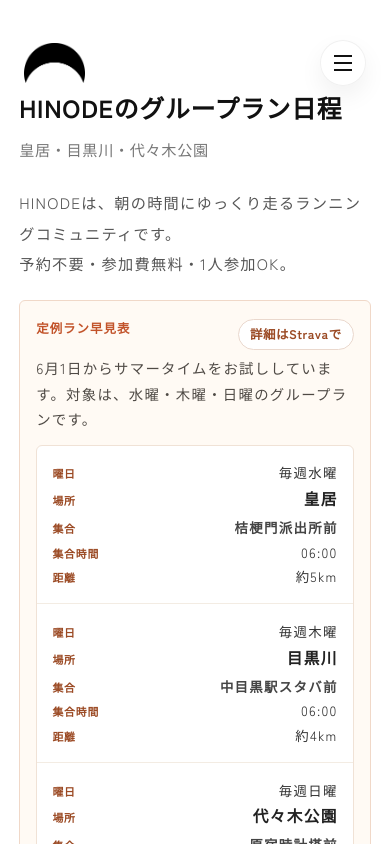
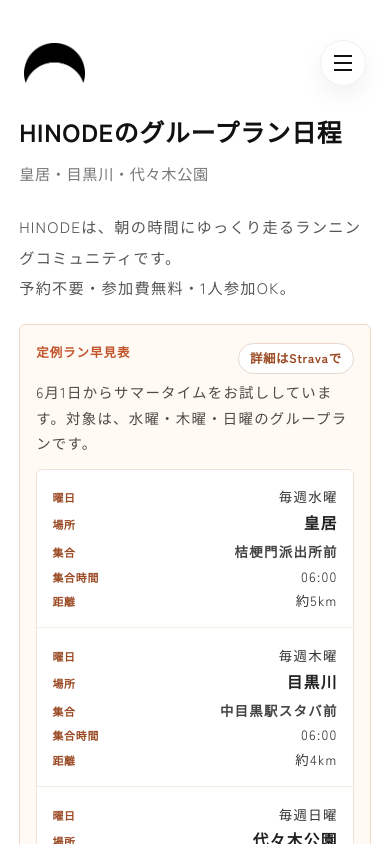
Before and after one commit to git10a/hinode, a Next.js app: page /schedule in a window 390 px wide. Shown: the top 844 px of the page. Built offline with nearby package versions, Linux system fonts and the light colour scheme.

Commit message:
Lower schedule page heading

```diff
--- a/app/schedule/schedule.module.css
+++ b/app/schedule/schedule.module.css
@@ -1,7 +1,7 @@
 .page {
     max-width: 960px;
     margin: 0 auto;
-    padding: 7rem 1.5rem 4rem;
+    padding: 9rem 1.5rem 4rem;
     color: #222;
     overflow-wrap: anywhere;
 }
@@ -1138,7 +1138,7 @@
 @media (max-width: 768px) {
     .page {
         --bottom-strip-page-gutter: 1.2rem;
-        padding: 5.5rem 1.2rem 3rem;
+        padding: 7rem 1.2rem 3rem;
     }
 
     .title {
```
